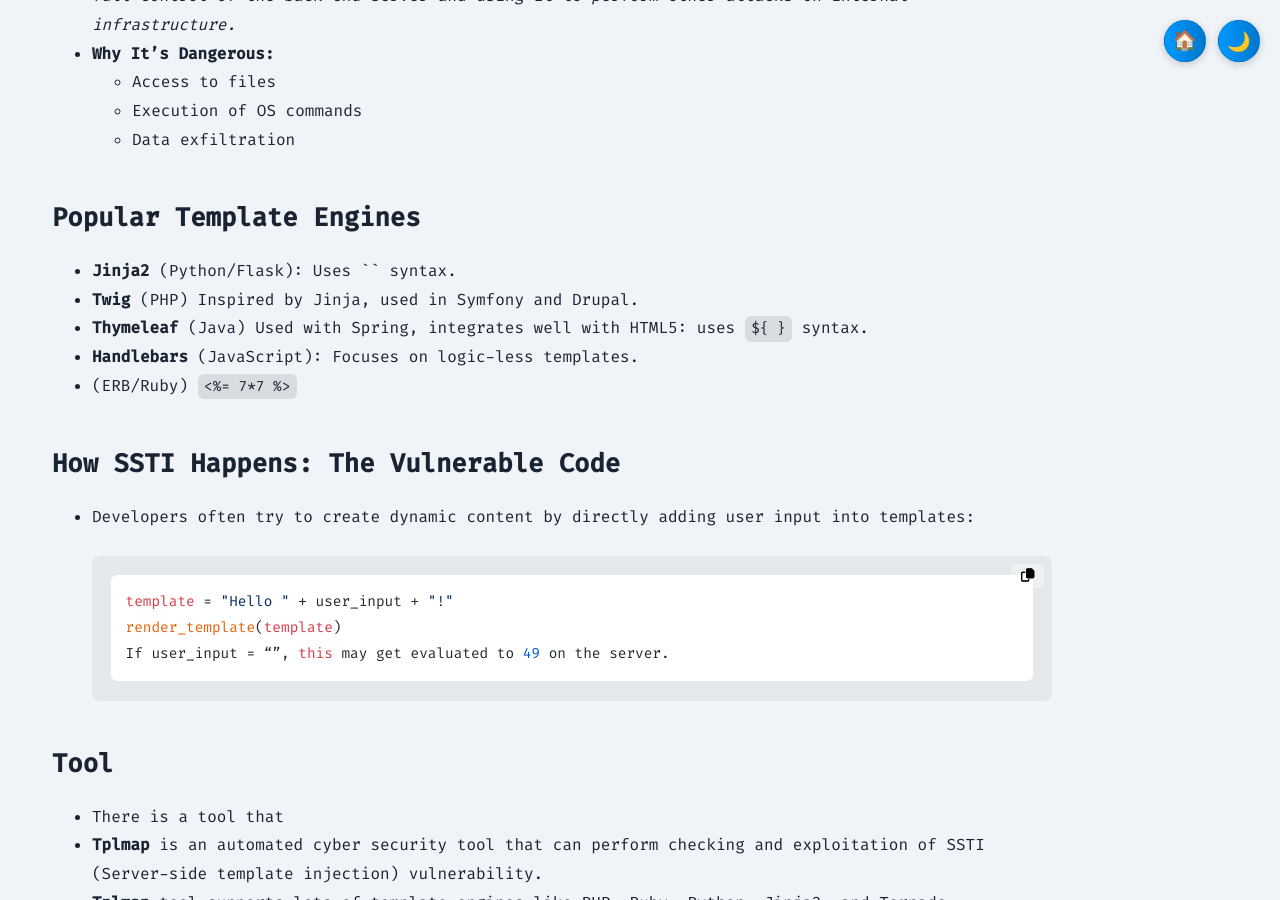
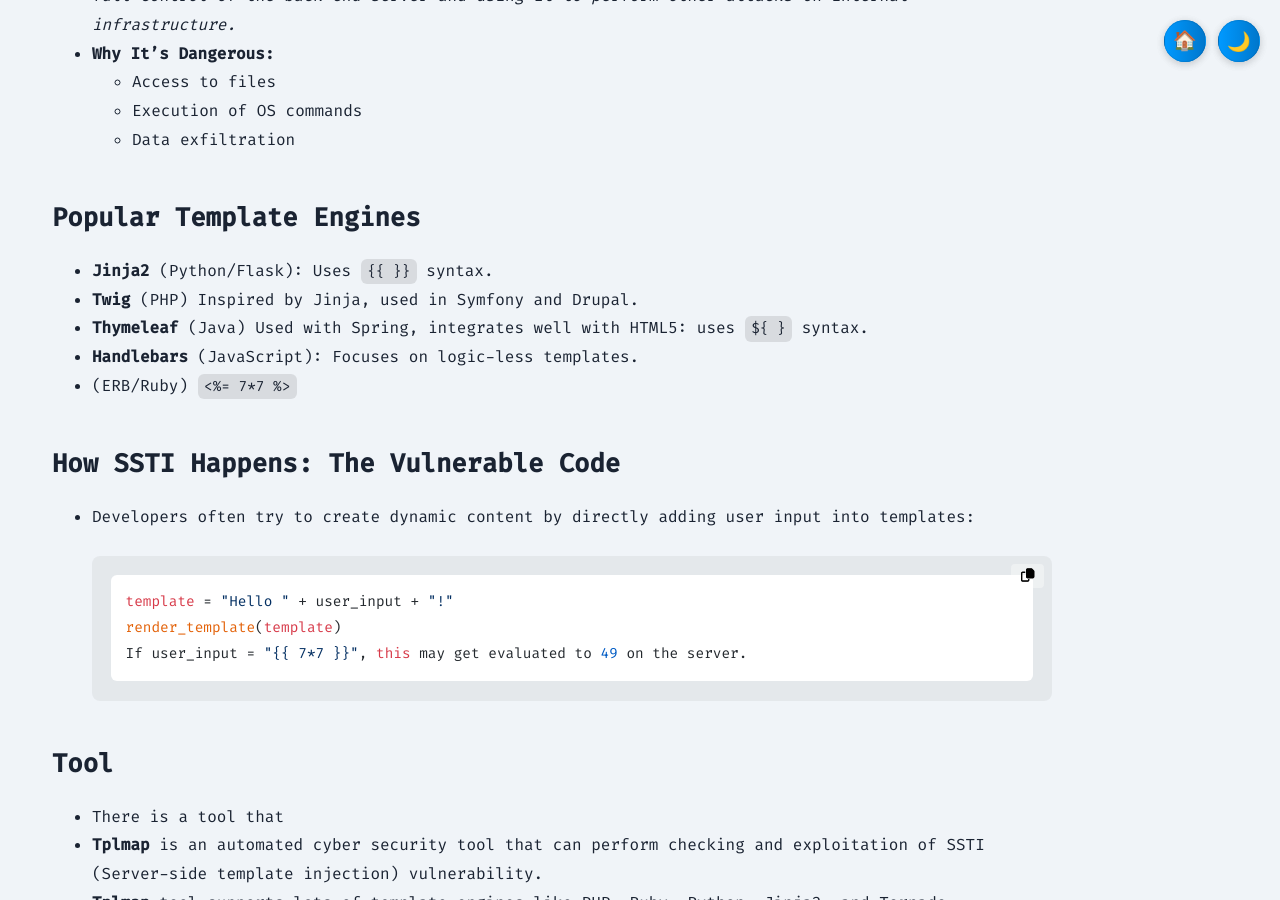
Before and after one commit to PathogenicKatt/PathogenicKatt.github.io, a Jekyll site: the page built from _notes/server-side-template-injection.md, in a window 1280 px wide and 900 px high, scrolled down 530 px. Built offline with Jekyll 4.4.1, drawn with Linux system fonts in a browser that asks for light colours; some of the changed lines change nothing that is shown.

Commit message:
Update notes

````diff
--- a/_notes/server-side-template-injection.md
+++ b/_notes/server-side-template-injection.md
@@ -16,7 +16,7 @@ date: 2025-07-22
     - Data exfiltration
 
 ## Popular Template Engines
-- **Jinja2** (Python/Flask): Uses `{{ }}` syntax.
+- **Jinja2** (Python/Flask): Uses `{% raw %}{{ }}{% endraw %}` syntax.
 - **Twig** (PHP) Inspired by Jinja, used in Symfony and Drupal.
 - **Thymeleaf** (Java) Used with Spring, integrates well with HTML5: uses `${ }` syntax.
 - **Handlebars** (JavaScript): Focuses on logic-less templates.
@@ -27,7 +27,7 @@ date: 2025-07-22
 ```text
 template = "Hello " + user_input + "!"
 render_template(template)
-If user_input = “{{ 7*7 }}”, this may get evaluated to 49 on the server.
+If user_input = "{% raw %}{{ 7*7 }}{% endraw %}", this may get evaluated to 49 on the server.
 ```
 
 ## Tool
````
